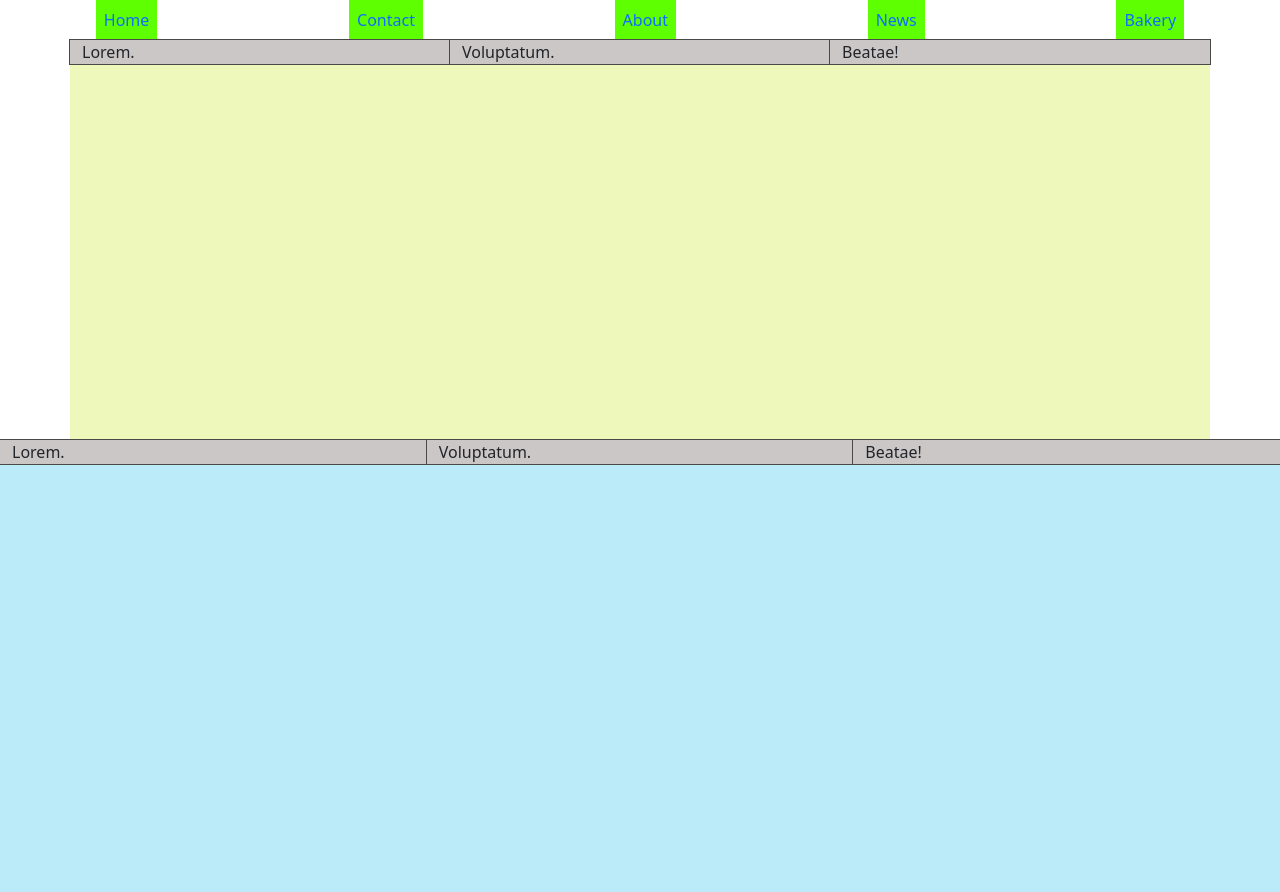
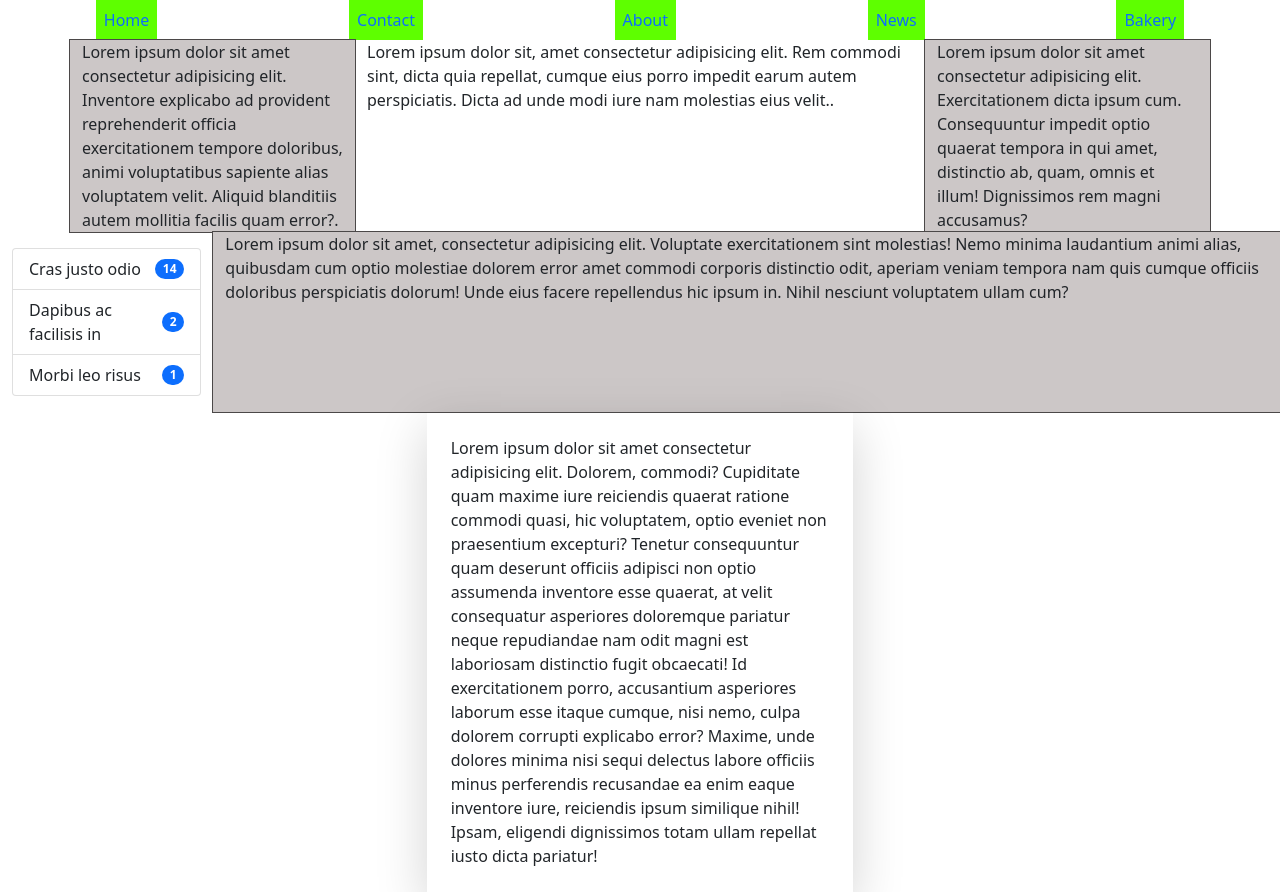
Before and after one commit to digipodium/technews-django-demo, a Django app: page /bakery/about in a window 1280 px wide. Before the commit the page ends 840 px from the top, so only its background shows below. Run offline with Django 3.2, Linux system fonts and the light colour scheme.

Commit message:
Update about.html

```diff
--- a/templates/about.html
+++ b/templates/about.html
@@ -3,17 +3,9 @@
 
 {% block css %}
 <style>
-    .container {
-        background-color: #eff8bb;
-        height: 50vh;
-    }
-
-    .container-fluid {
-        background-color: #bbeaf8;
-        height: 50vh;
-    }
-
-    .col {
+    .col,
+    .col-md-3,
+    .col-lg-3 {
         background-color: #ccc7c7;
         outline: 1px solid #4b4848;
     }
@@ -23,17 +15,53 @@
 <!-- shortcut .container>.row>.col*3>lorem1 -->
 <div class="container">
     <div class="row">
-        <div class="col">Lorem.</div>
-        <div class="col">Voluptatum.</div>
-        <div class="col">Beatae!</div>
+        <div class="col-lg-3 col-md-6">Lorem ipsum dolor sit amet consectetur adipisicing elit. Inventore explicabo ad
+            provident
+            reprehenderit officia exercitationem tempore doloribus, animi voluptatibus sapiente alias voluptatem velit.
+            Aliquid blanditiis autem mollitia facilis quam error?.</div>
+        <div class="col-md-6">Lorem ipsum dolor sit, amet consectetur adipisicing elit. Rem commodi sint, dicta quia
+            repellat, cumque eius porro impedit earum autem perspiciatis. Dicta ad unde modi iure nam molestias eius
+            velit..</div>
+        <div class="col">Lorem ipsum dolor sit amet consectetur adipisicing elit. Exercitationem dicta ipsum cum.
+            Consequuntur impedit optio quaerat tempora in qui amet, distinctio ab, quam, omnis et illum! Dignissimos rem
+            magni accusamus?</div>
     </div>
 </div>
 <!-- shortcut .container-fluid>.row>.col*3>lorem1 -->
 <div class="container-fluid">
     <div class="row">
-        <div class="col">Lorem.</div>
-        <div class="col">Voluptatum.</div>
-        <div class="col">Beatae!</div>
+        <div class="col-md-2 py-3">
+            <ul class="list-group">
+                <li class="list-group-item d-flex justify-content-between align-items-center">
+                    Cras justo odio
+                    <span class="badge bg-primary rounded-pill">14</span>
+                </li>
+                <li class="list-group-item d-flex justify-content-between align-items-center">
+                    Dapibus ac facilisis in
+                    <span class="badge bg-primary rounded-pill">2</span>
+                </li>
+                <li class="list-group-item d-flex justify-content-between align-items-center">
+                    Morbi leo risus
+                    <span class="badge bg-primary rounded-pill">1</span>
+                </li>
+            </ul>
+        </div>
+        <div class="col">Lorem ipsum dolor sit amet, consectetur adipisicing elit. Voluptate exercitationem sint
+            molestias! Nemo minima laudantium animi alias, quibusdam cum optio molestiae dolorem error amet commodi
+            corporis distinctio odit, aperiam veniam tempora nam quis cumque officiis doloribus perspiciatis dolorum!
+            Unde eius facere repellendus hic ipsum in. Nihil nesciunt voluptatem ullam cum?</div>
+    </div>
+    <div class="row">
+        <div class="col-md-4 mx-auto shadow-lg p-4 ">
+            Lorem ipsum dolor sit amet consectetur adipisicing elit. Dolorem, commodi? Cupiditate quam maxime iure
+            reiciendis quaerat ratione commodi quasi, hic voluptatem, optio eveniet non praesentium excepturi? Tenetur
+            consequuntur quam deserunt officiis adipisci non optio assumenda inventore esse quaerat, at velit
+            consequatur asperiores doloremque pariatur neque repudiandae nam odit magni est laboriosam distinctio fugit
+            obcaecati! Id exercitationem porro, accusantium asperiores laborum esse itaque cumque, nisi nemo, culpa
+            dolorem corrupti explicabo error? Maxime, unde dolores minima nisi sequi delectus labore officiis minus
+            perferendis recusandae ea enim eaque inventore iure, reiciendis ipsum similique nihil! Ipsam, eligendi
+            dignissimos totam ullam repellat iusto dicta pariatur!
+        </div>
     </div>
 </div>
 {% endblock content %}
```
